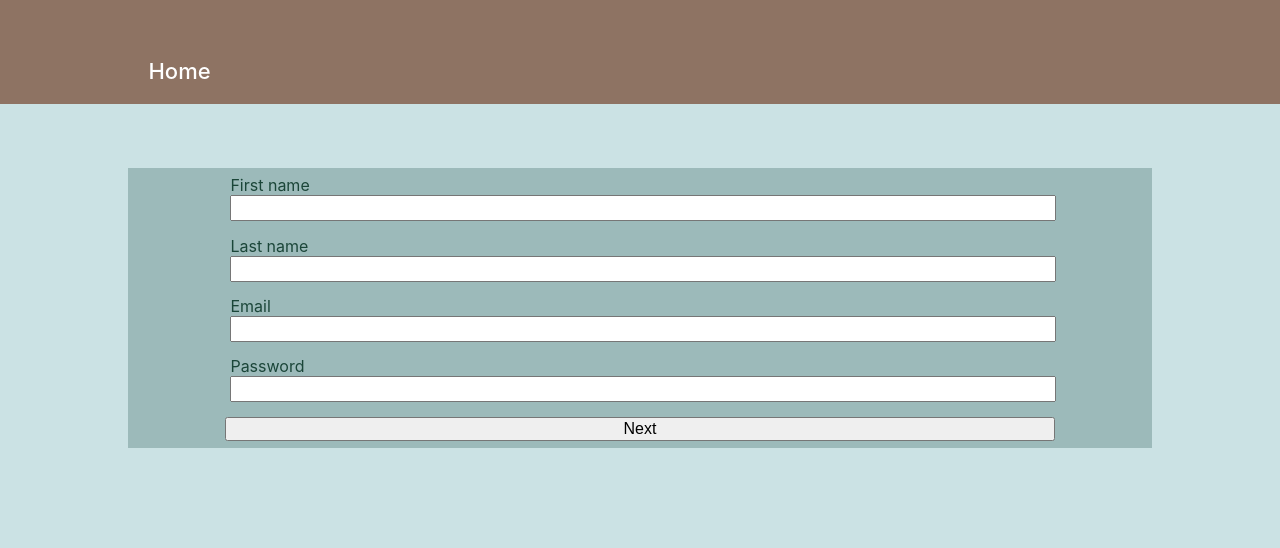
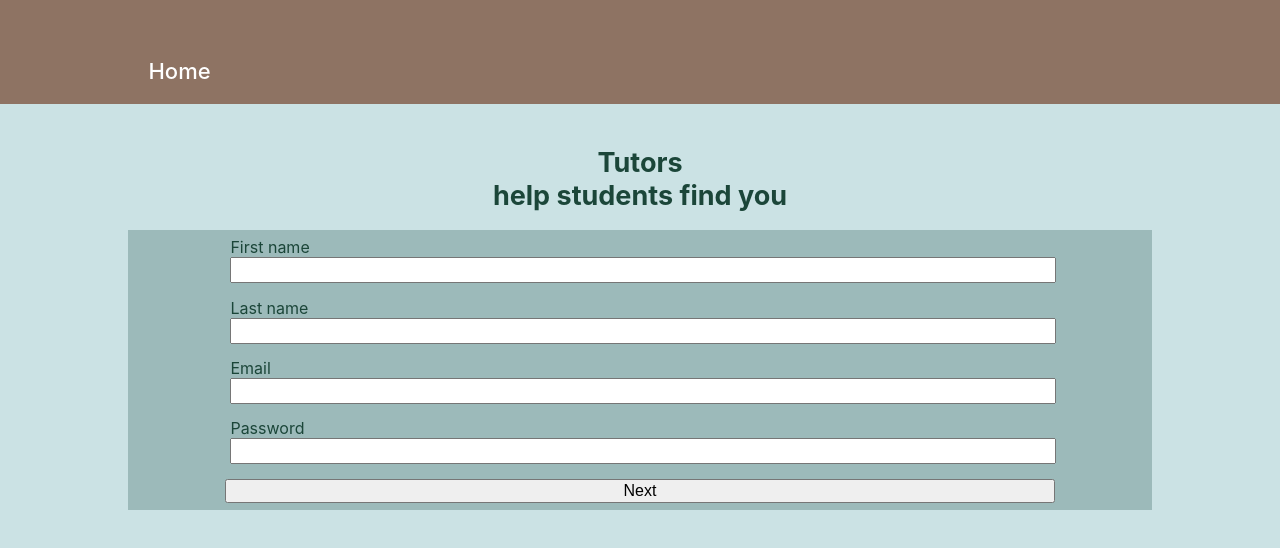
Before and after one commit to elireiner/tutors-app, a React (Create React App) app: page /tutors/add-service in a window 1280 px wide. Shown: the top 548 px of the page. Built offline with nearby package versions, Linux system fonts and the light colour scheme; no server answers.

Commit message:
Inhance clearity

```diff
--- a/src/components/Forms/TutorAddService/TutorAddService.css
+++ b/src/components/Forms/TutorAddService/TutorAddService.css
@@ -1,3 +1,12 @@
+.welcome {
+    margin-top: 3vh;
+    text-align: center;
+}
+
+.welcomeHeader {
+    margin: 0.67em 0;
+}
+
 .tutor-sign-up-section {
     height: 40vh;
     width: 100%;
@@ -10,7 +19,6 @@
     height: 35vh;
     width: 80%;
     margin: auto;
-    margin-top: 8vh;
 }
 
 .tutor-add-label,
--- a/src/components/Forms/TutorAddService/TutorAddService.js
+++ b/src/components/Forms/TutorAddService/TutorAddService.js
@@ -118,7 +118,7 @@ export default class TutorAddService extends React.Component {
             })
             .then(tutor => {
                 this.setState({
-                    lastMessage: "Success!"
+                    lastMessage: "Success! Look forward to students emailing you!"
                 })
 
                 this.context.addTutor(tutor)
@@ -131,7 +131,7 @@ export default class TutorAddService extends React.Component {
                 else if (message.split(" ").includes("duplicate")) {
                     message = "This account exist already"
                 } else {
-                    message = `There was an error ${error.message}`
+                    message = `Error: ${error.message}`
                 }
 
                 this.setState({
@@ -155,9 +155,9 @@ export default class TutorAddService extends React.Component {
                 <FormNav />
 
                 {
-                    //<section className="welcome">
-                    //   <p>Welcome</p>
-                    // </section>
+                    <section className="welcome">
+                        <h1 className="welcomeHeader">Tutors<br/>help students find you</h1>
+                    </section>
                     //<div className="toggle">
                     // <p className="current-form">signup</p>
                     // {'/'}
```
